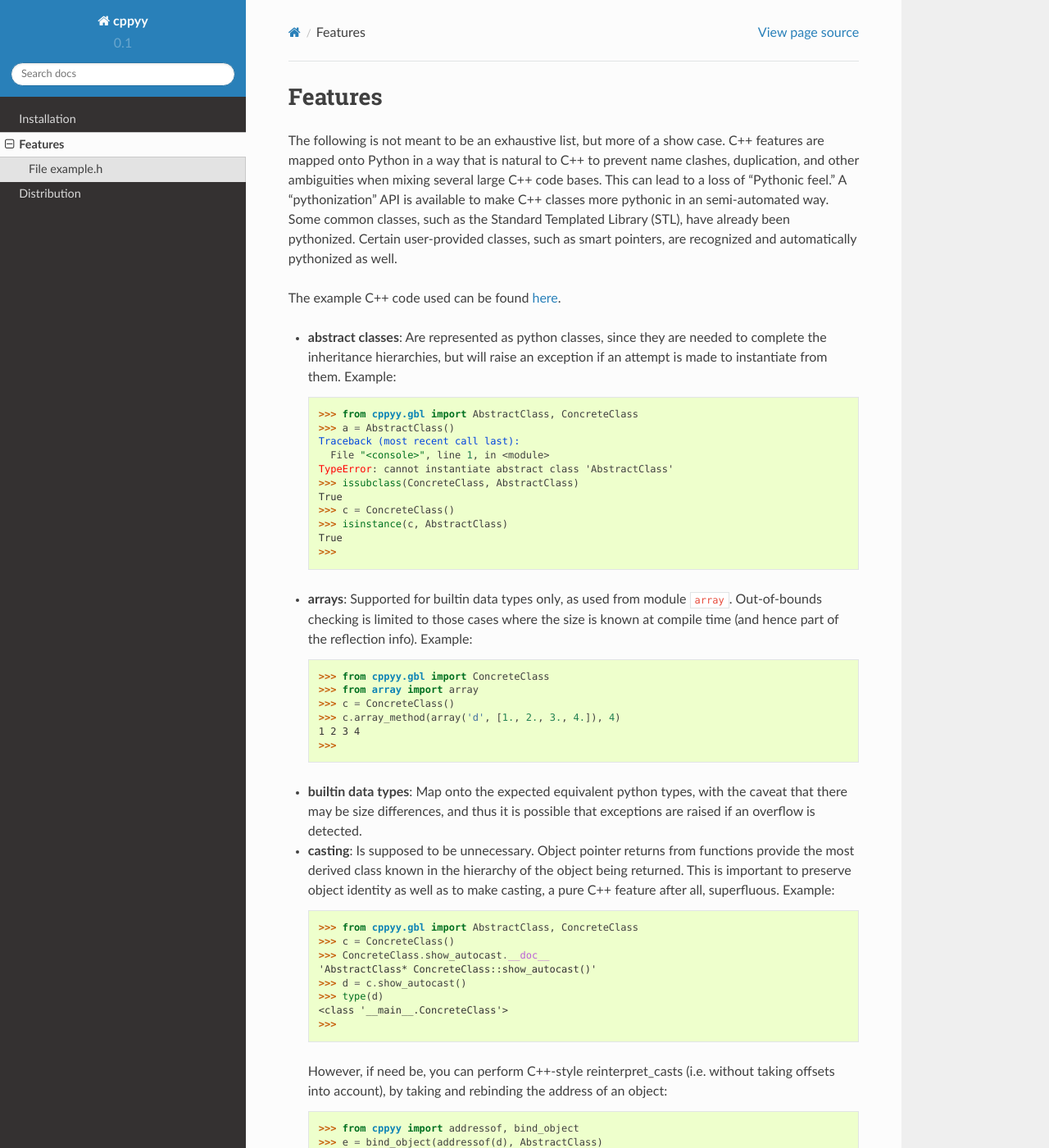
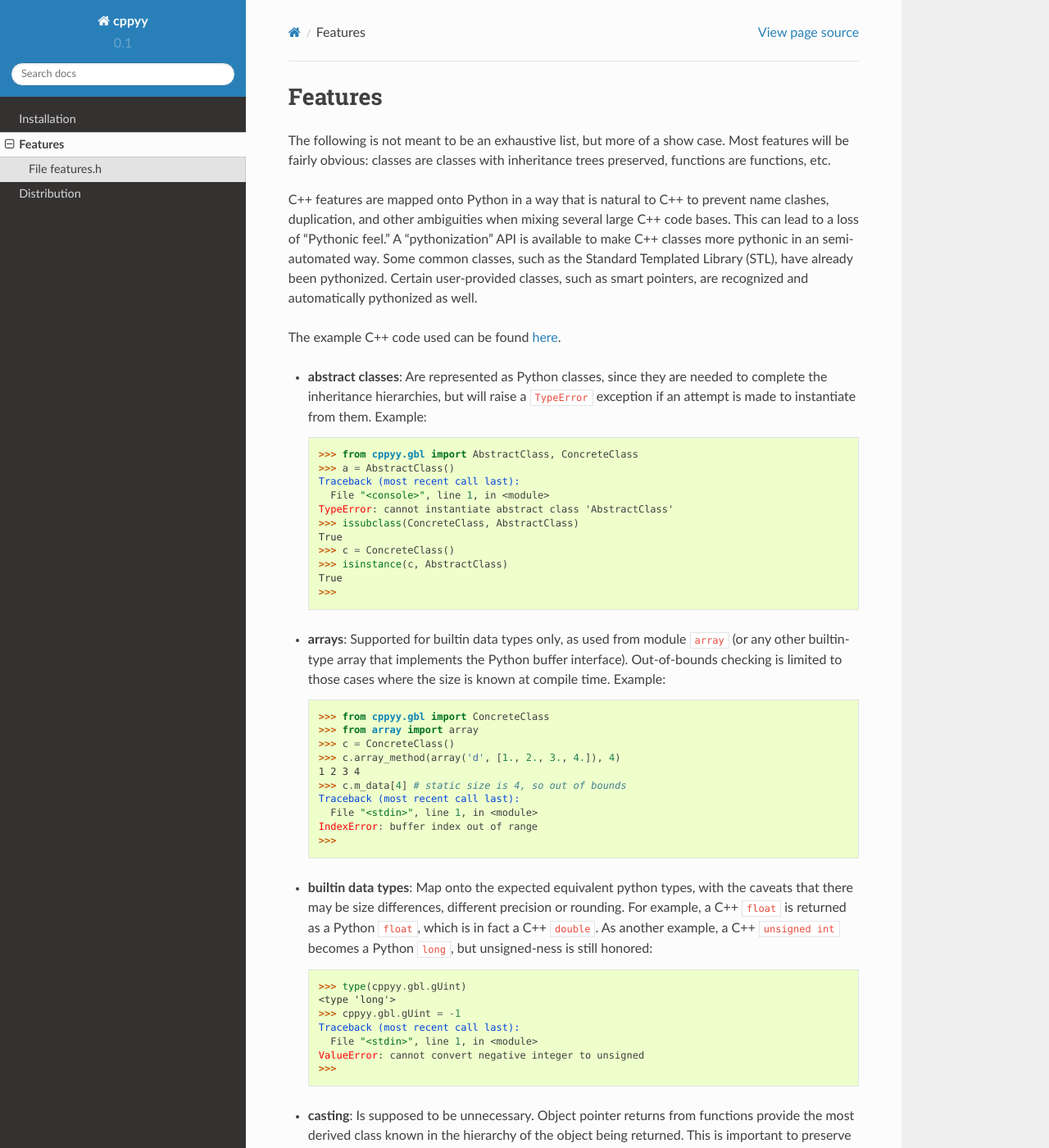
Before and after one commit to wlav/CPyCppyy, a Sphinx documentation site: the page built from doc/source/features.rst, in a window 1280 px wide and 1400 px high. Shown: the whole window at 82% size. Built offline with Sphinx 7.4.7 and the Read the Docs theme 2.0.0, drawn with Linux system fonts in a browser that asks for light colours; some of the changed text lies outside the part shown.

```diff
--- a/doc/source/conf.py
+++ b/doc/source/conf.py
@@ -340,7 +340,7 @@ epub_exclude_files = ['search.html']
 #epub_tocdup = True
 
 # Choose between 'default' and 'includehidden'.
-#epub_tocscope = 'default'
+epub_tocscope = 'default'
 
 # Fix unsupported image types using the Pillow.
 #epub_fix_images = False
--- a/doc/source/features.rst
+++ b/doc/source/features.rst
@@ -1,7 +1,15 @@
 Features
 ========
 
+.. toctree::
+   :hidden:
+
+   cppyy_features_header
+
 The following is not meant to be an exhaustive list, but more of a show case.
+Most features will be fairly obvious: classes are classes with inheritance
+trees preserved, functions are functions, etc.
+
 C++ features are mapped onto Python in a way that is natural to C++ to prevent
 name clashes, duplication, and other ambiguities when mixing several large C++
 code bases.
@@ -13,11 +21,11 @@ been pythonized.
 Certain user-provided classes, such as smart pointers, are recognized and
 automatically pythonized as well.
 
-The example C++ code used can be found :doc:`here <cppyy_example>`.
+The example C++ code used can be found :doc:`here <cppyy_features_header>`.
 
-* **abstract classes**: Are represented as python classes, since they are
-  needed to complete the inheritance hierarchies, but will raise an exception
-  if an attempt is made to instantiate from them.
+* **abstract classes**: Are represented as Python classes, since they are
+  needed to complete the inheritance hierarchies, but will raise a
+  ``TypeError`` exception if an attempt is made to instantiate from them.
   Example:
 
   .. code-block:: python
@@ -35,9 +43,10 @@ The example C++ code used can be found :doc:`here <cppyy_example>`.
     >>>
 
 * **arrays**: Supported for builtin data types only, as used from module
-  ``array``.
+  ``array`` (or any other builtin-type array that implements the Python buffer
+  interface).
   Out-of-bounds checking is limited to those cases where the size is known at
-  compile time (and hence part of the reflection info).
+  compile time.
   Example:
 
   .. code-block:: python
@@ -47,11 +56,29 @@ The example C++ code used can be found :doc:`here <cppyy_example>`.
     >>> c = ConcreteClass()
     >>> c.array_method(array('d', [1., 2., 3., 4.]), 4)
     1 2 3 4
+    >>> c.m_data[4] # static size is 4, so out of bounds
+    Traceback (most recent call last):
+      File "<stdin>", line 1, in <module>
+    IndexError: buffer index out of range
     >>>
 
 * **builtin data types**: Map onto the expected equivalent python types, with
-  the caveat that there may be size differences, and thus it is possible that
-  exceptions are raised if an overflow is detected.
+  the caveats that there may be size differences, different precision or
+  rounding.
+  For example, a C++ ``float`` is returned as a Python ``float``, which is in
+  fact a C++ ``double``.
+  As another example, a C++ ``unsigned int`` becomes a Python ``long``, but
+  unsigned-ness is still honored:
+
+  .. code-block:: python
+
+    >>> type(cppyy.gbl.gUint)
+    <type 'long'>
+    >>> cppyy.gbl.gUint = -1
+    Traceback (most recent call last):
+      File "<stdin>", line 1, in <module>
+    ValueError: cannot convert negative integer to unsigned
+    >>>
 
 * **casting**: Is supposed to be unnecessary.
   Object pointer returns from functions provide the most derived class known
@@ -71,9 +98,17 @@ The example C++ code used can be found :doc:`here <cppyy_example>`.
     <class '__main__.ConcreteClass'>
     >>>
 
-  However, if need be, you can perform C++-style reinterpret_casts (i.e.
-  without taking offsets into account), by taking and rebinding the address
-  of an object:
+  As a consequence, if your C++ classes should only be used through their
+  interfaces, then no bindings should be provided to the concrete classes
+  (e.g. by excluding them using a :ref:`selection file <selection-files>`).
+  Otherwise, more functionality will be available in Python than in C++.
+
+  Sometimes you really, absolutely, do need to perform a cast.
+  For example, if the instance is bound by another tool or even a 3rd party,
+  hand-written, extension library.
+  Assuming the object supports the ``CObject`` abstraction, then a C++-style
+  reinterpret_cast (i.e. without implicitly taking offsets into account),
+  can be done by taking and rebinding the address of an object:
 
   .. code-block:: python
 
@@ -83,7 +118,7 @@ The example C++ code used can be found :doc:`here <cppyy_example>`.
     <class '__main__.AbstractClass'>
     >>>
 
-* **classes and structs**: Get mapped onto python classes, where they can be
+* **classes and structs**: Get mapped onto Python classes, where they can be
   instantiated as expected.
   If classes are inner classes or live in a namespace, their naming and
   location will reflect that.
@@ -277,7 +312,7 @@ The example C++ code used can be found :doc:`here <cppyy_example>`.
   For example, given the class ``std::vector<int>``, the meta-class part would
   be ``std.vector``.
   Then, to get the instantiation on ``int``, do ``std.vector(int)`` and to
-  create an instance of that class, do ``std.vector(int)()``::
+  create an instance of that class, do ``std.vector(int)()``:
 
   .. code-block:: python
 
--- a/doc/source/installation.rst
+++ b/doc/source/installation.rst
@@ -53,5 +53,6 @@ Running environment
 The default installation of the backend will be under
 $PYTHONHOME/site-packages/cppyy_backend/lib,
 which needs to be added to your dynamic loader path (LD_LIBRARY_PATH).
-If you need the dictionary and class map generation tools, you need to add
+If you need the dictionary and class map generation
+:doc:`tools <distribution>`, you need to add
 $PYTHONHOME/site-packages/cppyy_backend/bin to your executable path (PATH).
```
Also changed, not shown: other parts of doc/source/features.rst (+0 -6 lines), doc/source/cppyy_features_header.rst (renamed from doc/source/cppyy_example.rst, +17 -10 lines), doc/source/distribution.rst (+6 -1 lines), 1 other file.
